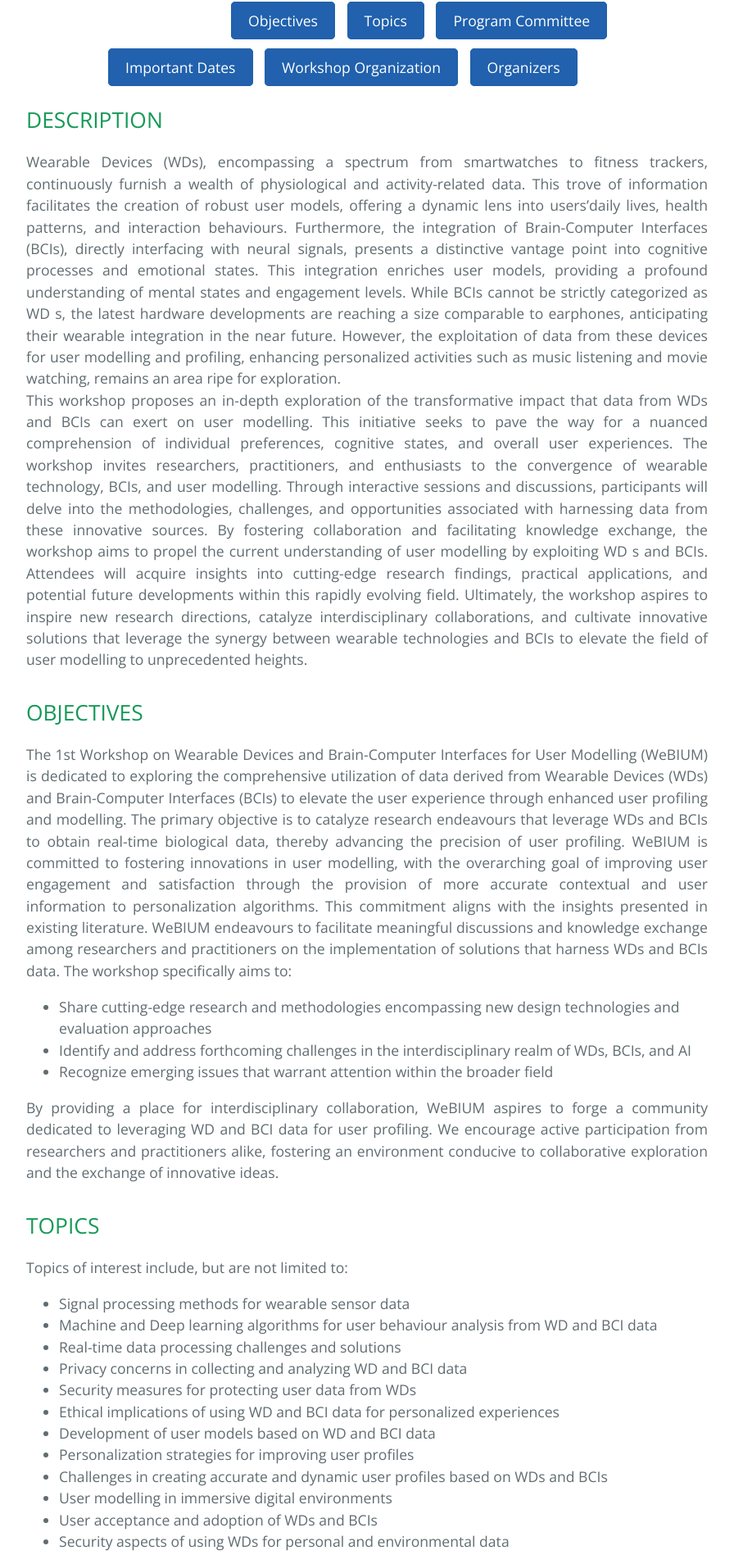
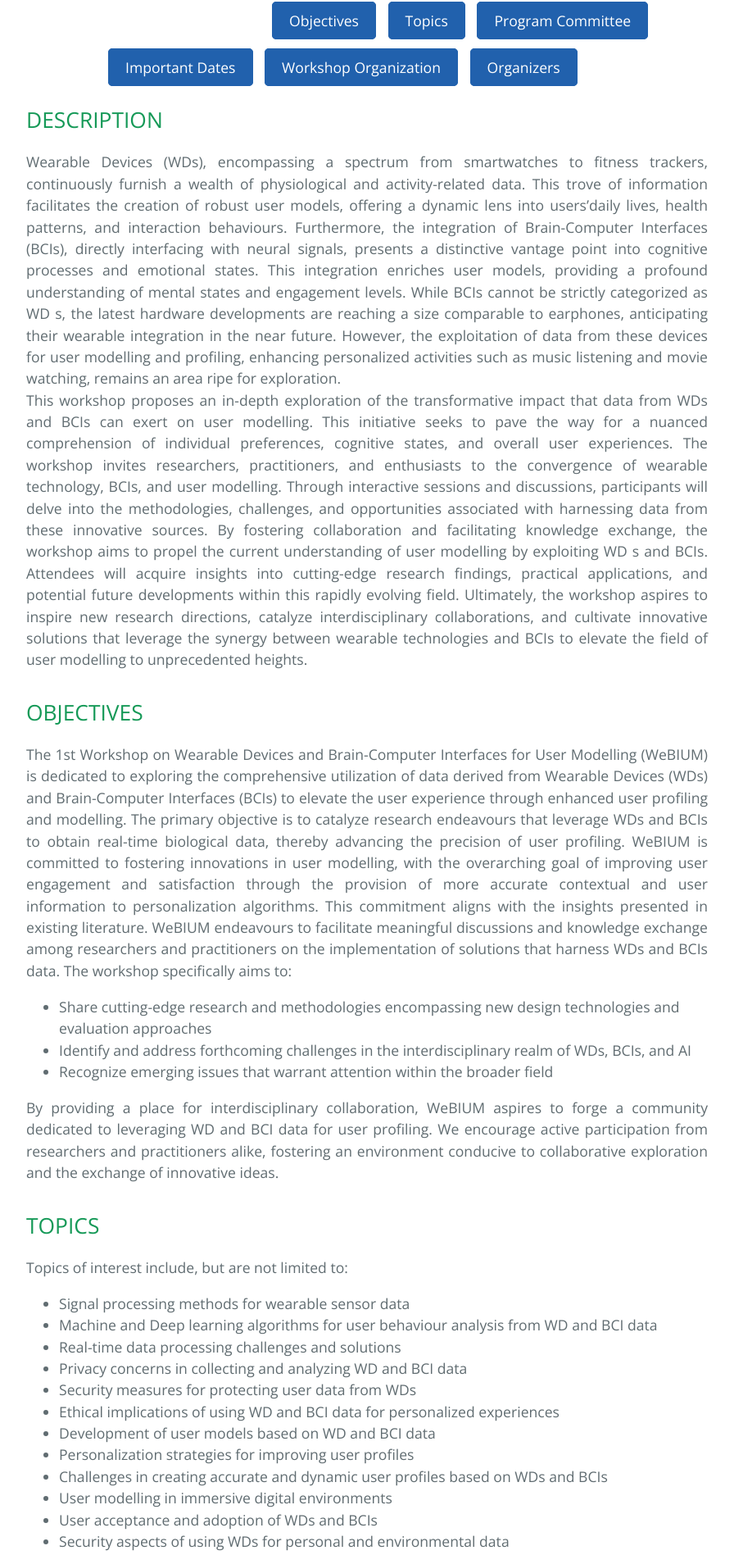
Before and after one commit to domenicolofu/webium24, a Jekyll site: the page built from index.md, in a window 1280 px wide. Shown: the part 882-2779 px from the top of the page at 82% size, without its empty margins (192-1088 px from the left). Built offline with Jekyll 4.4.1, drawn with Linux system fonts in a browser that asks for light colours.

Commit message:
Update index.md

```diff
--- a/index.md
+++ b/index.md
@@ -1,7 +1,7 @@
 ---
 layout: default
 ---
-<div style='margin-left:250px;'>
+<div style='margin-left:300px;'>
 <a href="#OBJ" class="button">Objectives</a>
 <a href="#TOP" class="button">Topics</a>
 <a href="#PC" class="button">Program Committee</a><br></div>
```
